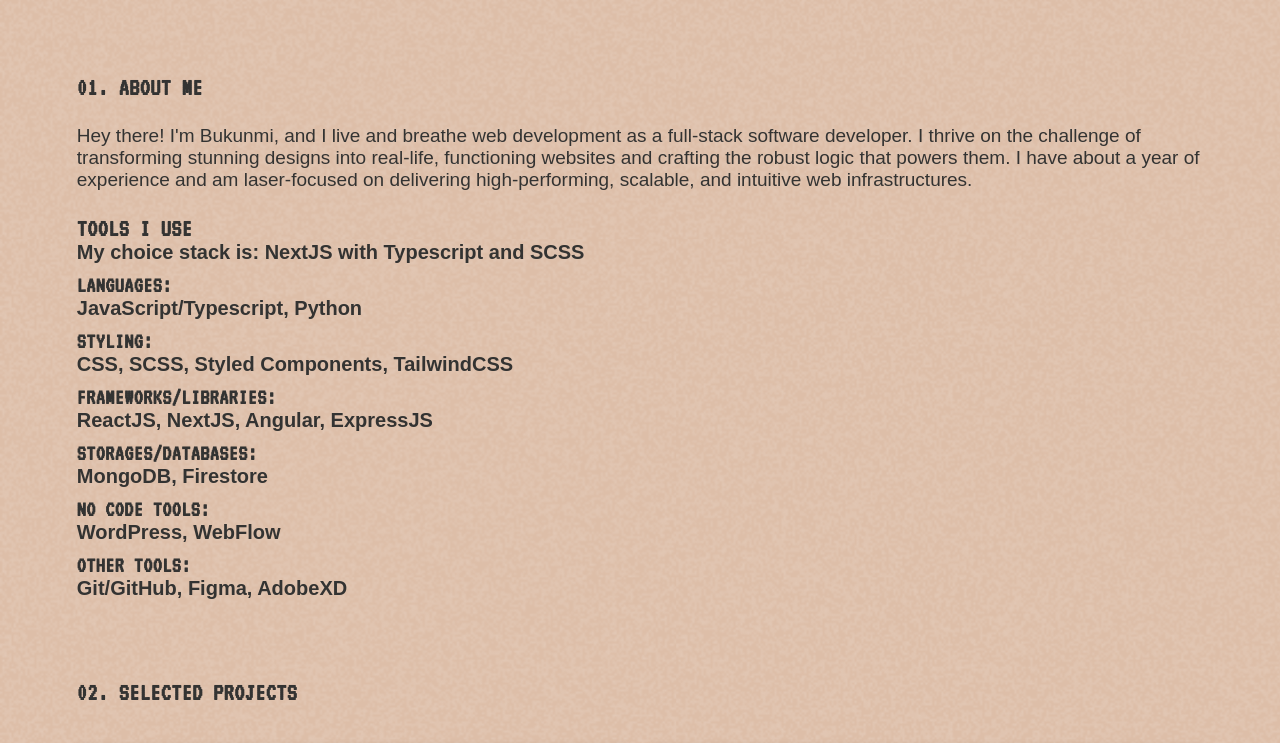
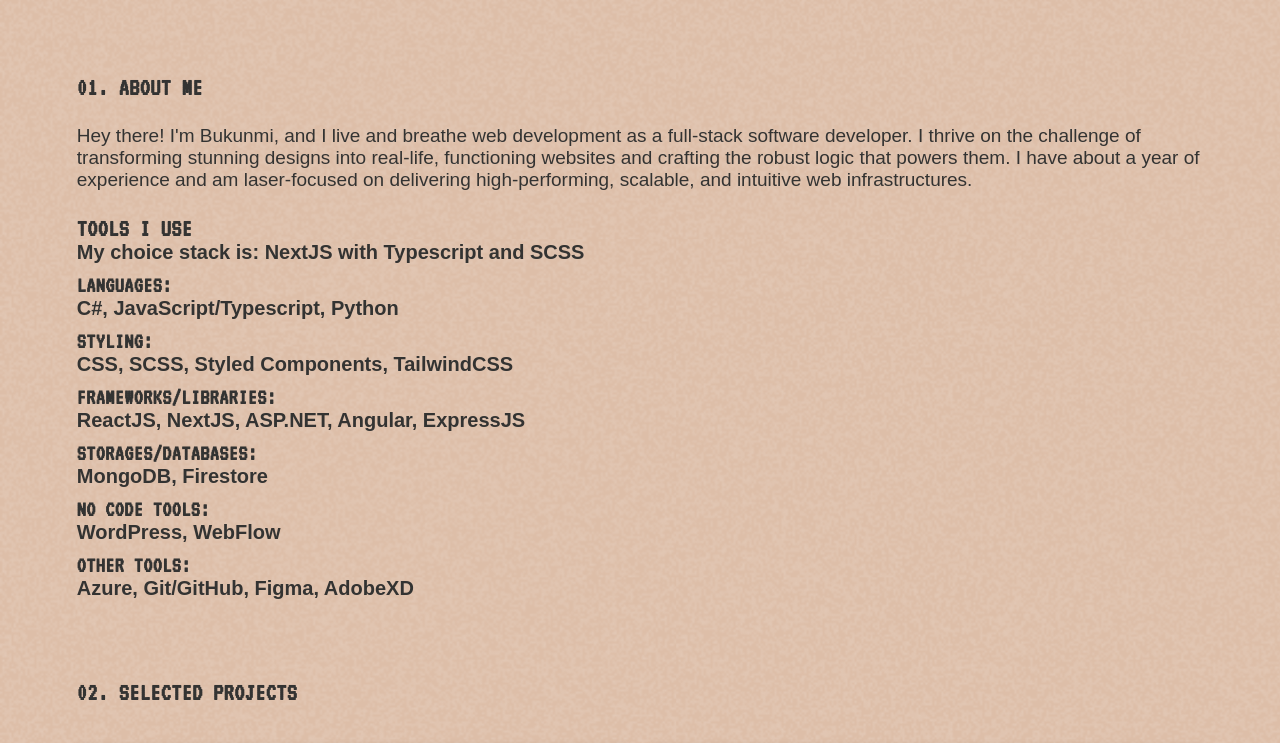
Before and after one commit to PhemiT/portfolio-v1, a Next.js app: page / in a window 1280 px wide. Shown: the part 437-1180 px from the top of the page. Built offline with nearby package versions, Linux system fonts and the light colour scheme; a web font is replaced by a local one.

Commit message:
Update About.tsx

```diff
--- a/modules/About.tsx
+++ b/modules/About.tsx
@@ -10,17 +10,17 @@
                     <h3>Tools I Use</h3>
                     <p>My choice stack is: NextJS with Typescript and SCSS</p>
                     <h4>Languages:</h4>
-                    <p>JavaScript/Typescript, Python</p>
+                    <p>C#, JavaScript/Typescript, Python</p>
                     <h4>Styling:</h4>
                     <p>CSS, SCSS, Styled Components, TailwindCSS</p>
                     <h4>Frameworks/Libraries:</h4>
-                    <p>ReactJS, NextJS, Angular, ExpressJS</p>
+                    <p>ReactJS, NextJS, ASP.NET, Angular, ExpressJS</p>
                     <h4>Storages/Databases:</h4>
                     <p>MongoDB, Firestore</p>
                     <h4>No Code Tools:</h4>
                     <p>WordPress, WebFlow</p>
                     <h4>Other tools:</h4>
-                    <p>Git/GitHub, Figma, AdobeXD</p>
+                    <p>Azure, Git/GitHub, Figma, AdobeXD</p>
                 </div>
             </div>
         </div>
```
